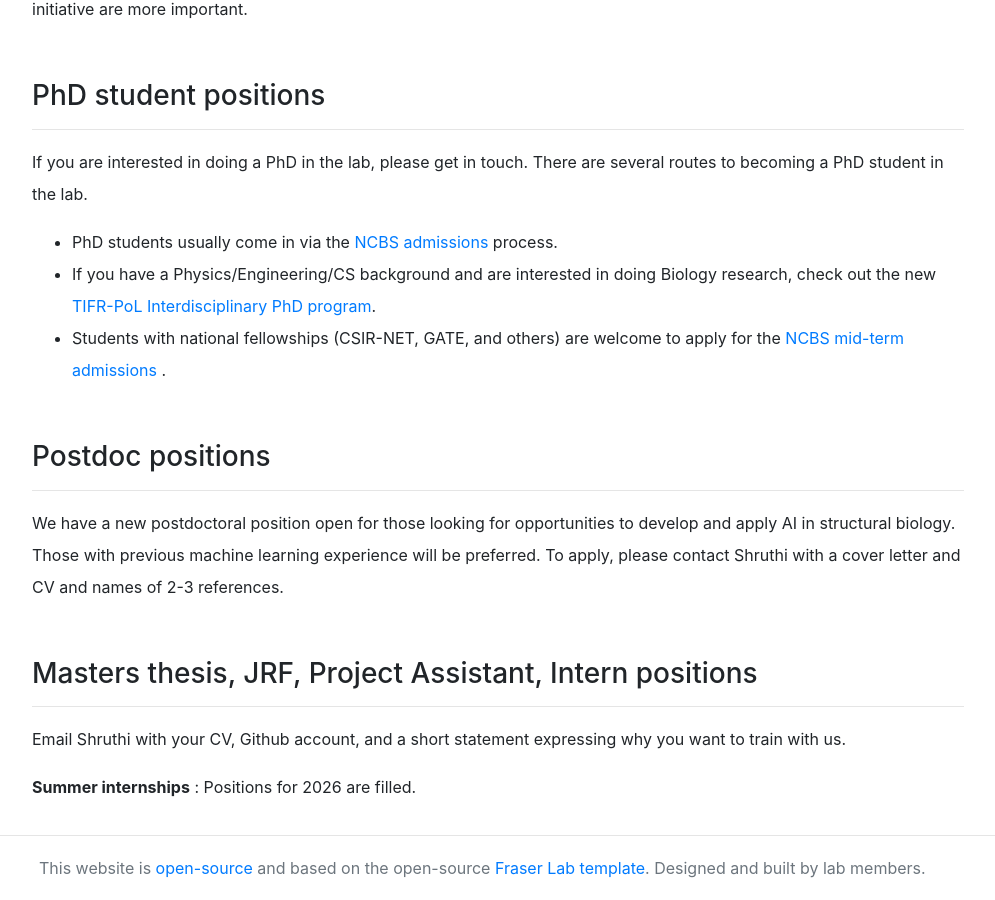
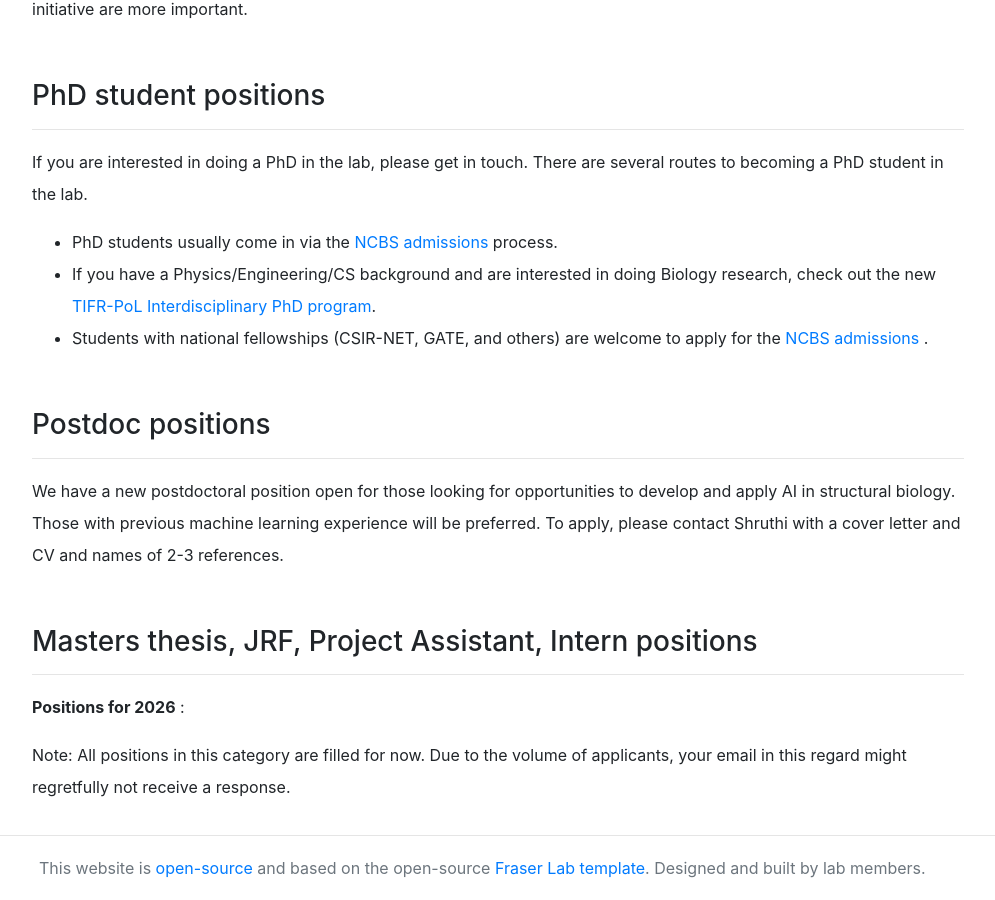
Before and after one commit to isblab/website, a Jekyll site: the page built from Opportunities/index.md, in a window 1280 px wide and 900 px high, scrolled down 722 px. Shown: the whole window, without its empty margins (46-1041 px from the left). Built offline with Jekyll 4.4.1, drawn with Linux system fonts in a browser that asks for light colours.

Commit message:
update opportunities

```diff
--- a/Opportunities/index.md
+++ b/Opportunities/index.md
@@ -27,7 +27,7 @@ If you are interested in doing a PhD in the lab, please get in touch. There are
 
    * PhD students usually come in via the <a href='https://www.ncbs.res.in/academic/admissions'>NCBS admissions</a> process. <br>
    * If you have a Physics/Engineering/CS background and are interested in doing Biology research, check out the new <a href='https://pol.ncbs.res.in'> TIFR-PoL Interdisciplinary PhD program</a>. <br>
-   * Students with national fellowships (CSIR-NET, GATE, and others) are welcome to apply for the <a href='https://www.ncbs.res.in/academic/midterm_admissions'> NCBS mid-term admissions </a>. <br><br>
+   * Students with national fellowships (CSIR-NET, GATE, and others) are welcome to apply for the <a href='https://www.ncbs.res.in/academic/admissions'> NCBS admissions </a>. <br><br>
 
 ### Postdoc positions
 <hr>
@@ -42,6 +42,10 @@ Only candidates with prior programming experience are considered.  Must be willi
 <!-- No open positions currently.
 <br><br>
 **Interns**: Positions are currently filled and we are unable to reply to individual emails.<br><br> -->
-Email Shruthi with your CV, Github account, and a short statement expressing why you want to train with us.
+<!-- Email Shruthi with your CV, Github account, and a short statement expressing why you want to train with us. -->
 
-**Summer internships** : Positions for 2026 are filled.
+**Positions for 2026** :
+
+Note: All positions in this category are filled for now. Due to the volume of applicants, your email in this regard might regretfully not receive a response.
+
+<!-- **Summer internships** : Positions for 2026 are filled. -->
```
